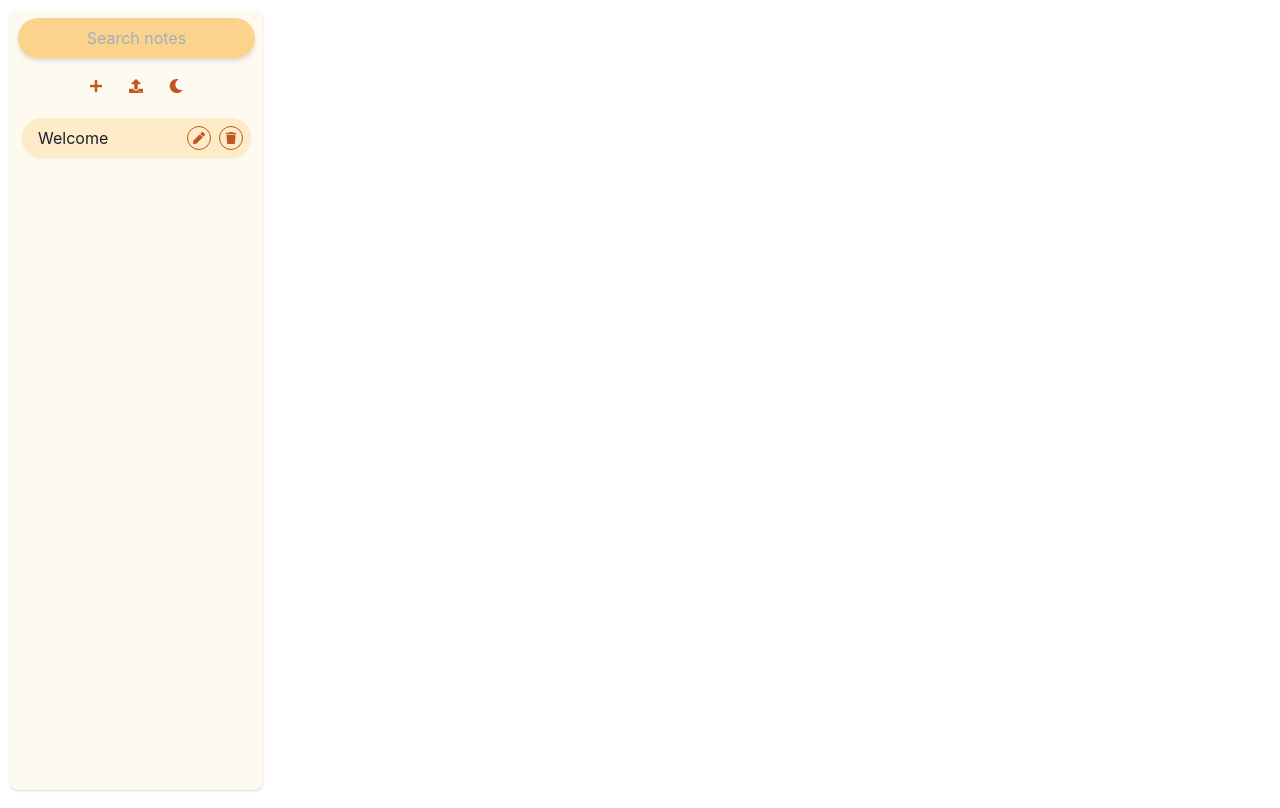
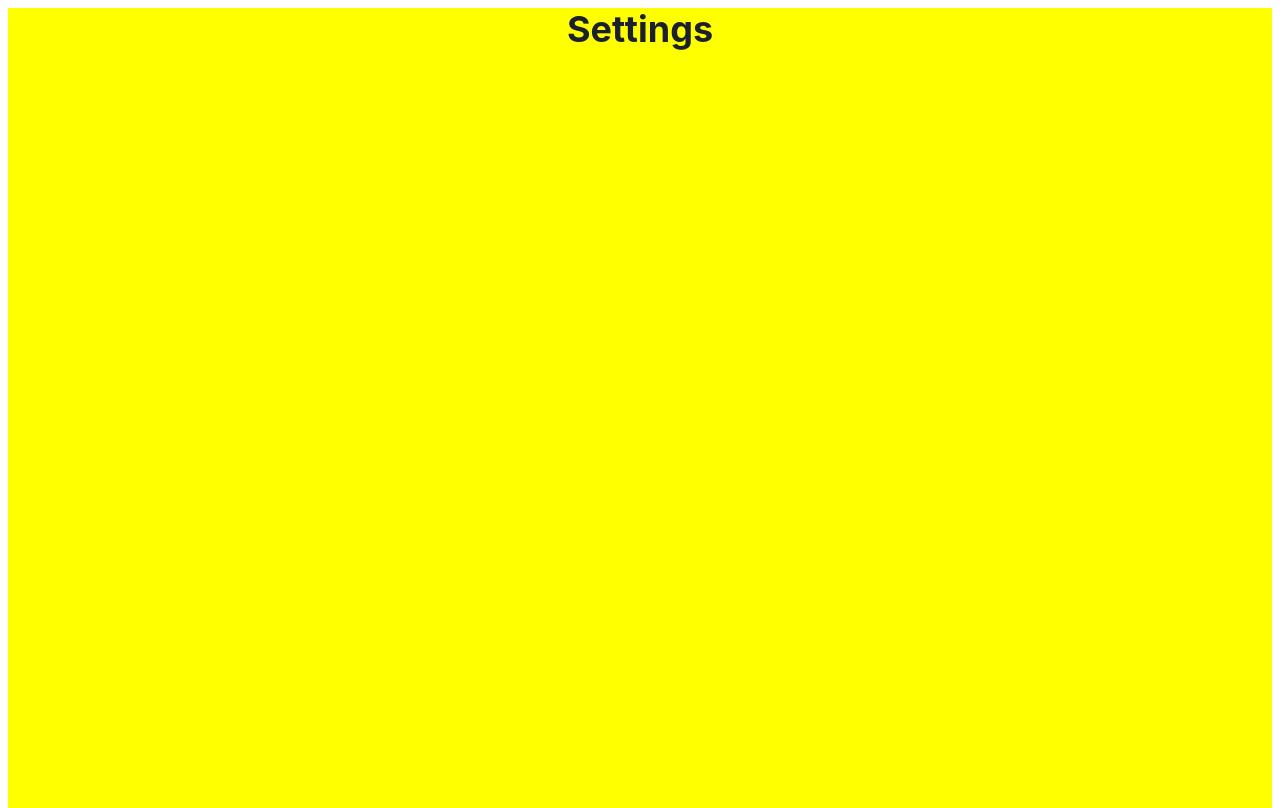
Before and after one commit to nthnua/mdn, a React (Create React App) app: page /settings in a window 1280 px wide. Before the commit this address had no page. Built offline with nearby package versions, Linux system fonts and the light colour scheme.

Commit message:
Init settings pane

```diff
--- a/src/App.tsx
+++ b/src/App.tsx
@@ -7,6 +7,7 @@ import { useDispatch, useSelector } from 'react-redux'
 import { Route, Routes } from 'react-router-dom'
 import { RootState } from './app/store'
 import Body from './features/NoteBody/Body'
+import SPane from './features/Settings/SPane'
 import Sidebar from './features/Sidebar/Sidebar'
 import { loadNotes } from './features/Sidebar/SidebarSlice'
 import theme from './theme'
@@ -30,9 +31,10 @@ export const App = (): JSX.Element => {
   return (
     <ChakraProvider theme={theme}>
       <Flex minH='100vh' maxH='100vh' minW='100vw' maxW='100vw' p='2'>
-        <Sidebar />
         <Routes>
-          <Route path='/note/:noteId' element={<Body />} />
+          <Route path='/' element={<Sidebar />} />
+          <Route path='/note/:noteId' element={<><Sidebar /><Body /></>} />
+          <Route path='/settings' element={<SPane />} />
         </Routes>
       </Flex>
     </ChakraProvider>
--- /dev/null
+++ b/src/features/Settings/SPane.tsx
@@ -0,0 +1,11 @@
+import { Flex, Heading, Spacer } from '@chakra-ui/react'
+
+export default function SPane (): JSX.Element {
+  return (
+    <Flex h='100vh' flexGrow='1' bg='yellow'>
+      <Spacer />
+      <Heading>Settings</Heading>
+      <Spacer />
+    </Flex>
+  )
+}
```
